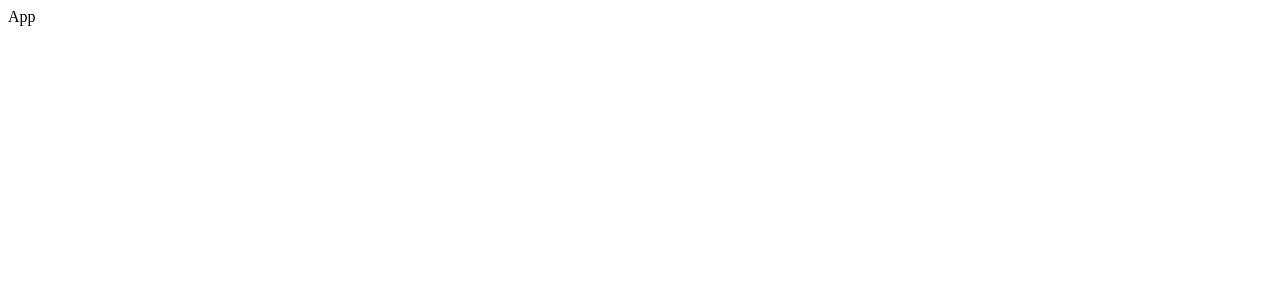
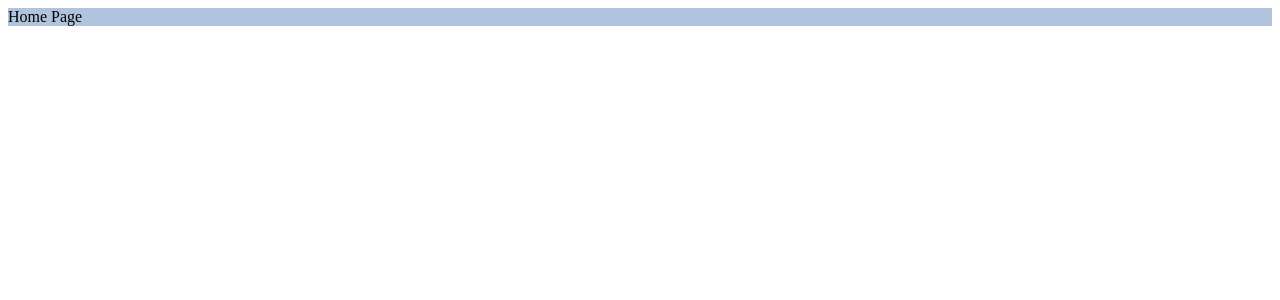
Before and after one commit to jenna-graham/react-template, a React app: page / in a window 1280 px wide. Shown: the top 300 px of the page. Built offline with nearby package versions, Linux system fonts and the light colour scheme.

Commit message:
Home Page and Layout routes

```diff
--- a/src/components/App.jsx
+++ b/src/components/App.jsx
@@ -1,12 +1,20 @@
-// import {
-//   BrowserRouter as Router,
-//   Routes,
-//   Route,
-//   Navigate,
-// } from 'react-router-dom';
+import {
+  BrowserRouter as Router,
+  Routes,
+  Route,
+} from 'react-router-dom';
+import Layout from './Page/Layout.jsx';
+import Home from './Home/Home.jsx';
 
 export default function App() {
   return (
-    <div>App</div>
+    <Router>
+      <Routes>
+        <Route element={<Layout />}>
+          <Route index element={<Home />} />
+        </Route>
+
+      </Routes>
+    </Router>
   );
 }
--- /dev/null
+++ b/src/components/Home/Home.css
@@ -0,0 +1,3 @@
+.Home {
+    background: lightsteelblue;
+}
--- /dev/null
+++ b/src/components/Home/Home.jsx
@@ -0,0 +1,6 @@
+
+import styles from './Home.css';
+
+export default function Home() {
+  return <div className={styles.Home}>Home Page</div>;
+}
--- /dev/null
+++ b/src/components/Page/Layout.css
@@ -0,0 +1,7 @@
+.Layout {
+    min-height: 100vh;
+    display: grid;
+    grid-template-rows: auto 1fr;
+
+
+}
--- /dev/null
+++ b/src/components/Page/Layout.jsx
@@ -0,0 +1,15 @@
+import { Outlet } from 'react-router-dom';
+import styles from './Layout.css';
+
+export default function Layout() {
+  return (
+    <div className={styles.Layout}>
+
+      <main>
+        <Outlet />
+
+      </main>
+
+    </div>
+  );
+}
```
